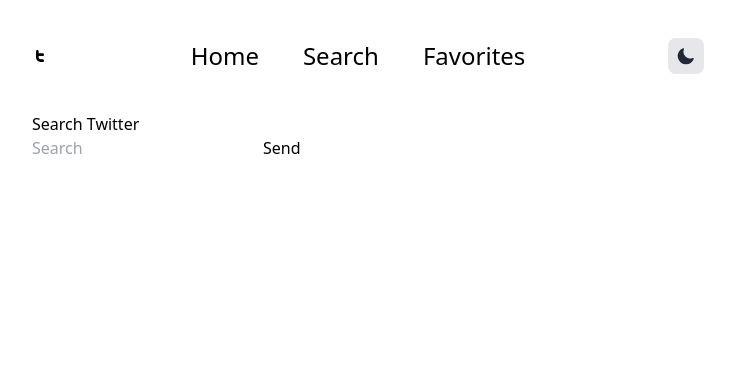
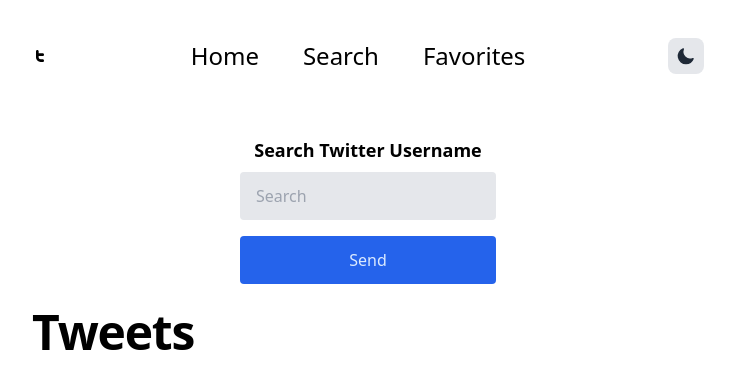
Before and after one commit to shrki416/next-twitter, a Next.js app: page /search in a window 1280 px wide. Shown: the top 388 px of the page, without its empty margins (272-1007 px from the left). Built offline with nearby package versions, Linux system fonts and the light colour scheme.

Commit message:
Search page finished

```diff
--- a/pages/search.js
+++ b/pages/search.js
@@ -1,5 +1,7 @@
 import Head from "next/head";
+import Image from "next/image";
 import Link from "next/link";
+import Tweet from "../components/Tweet";
 import axios from "axios";
 import { useState } from "react";
 
@@ -10,45 +12,42 @@
   const getTweets = async (e) => {
     e.preventDefault();
     const { data } = await axios.get(`/api/search?q=${query}`);
+    console.log(`🚀`, data);
     setTweets(data);
     setQuery("");
   };
 
   return (
     <div className="container mx-auto max-w-2xl">
-      <h1>Search Twitter</h1>
-      <form onSubmit={getTweets}>
+      <form
+        onSubmit={getTweets}
+        className="flex flex-col items-center justify-center rounded p-6"
+      >
+        <label
+          className="font-semibold text-lg"
+          htmlFor="Search"
+        >
+          Search Twitter Username
+        </label>
         <input
           type="text"
           aria-label="Search"
           placeholder="Search"
           value={query}
           onChange={(e) => setQuery(e.target.value)}
+          className="flex items-center h-12 px-4 w-64 bg-gray-200 mt-2 rounded focus:outline-none focus:ring-2"
         />
-        <button>Send</button>
+        <button className='flex items-center justify-center bg-blue-600 rounded text-blue-100 hover:bg-blue-700 h-12 mt-4 w-64'>
+          Send
+        </button>
       </form>
-      {
-        tweets.map((tweet) => (
-          Object.keys(tweet).length > 0 && (
-            <div key={tweet.id} className="border-b border-gray-400 pb-4">
-              <div className="flex">
-                <img
-                  src={tweet.profile_image_url}
-                  alt={tweet.username}
-                  className="w-10 h-10 rounded-full mr-4"
-                />
-                <div className="flex-1">
-                  <p className="font-bold">
-                    <Link href="/api/user/[id]" as={`/api/user/${tweet.username}`}>
-                      <a>{tweet.username}</a>
-                    </Link>
-                  </p>
-                  <p className="text-sm">{tweet.text}</p>
-                </div>
-              </div>
-            </div>
-        ))
-      )}
+
+      <h1 className="font-bold text-3xl md:text-5xl tracking-tight mb-4">
+        Tweets
+      </h1>
+      {tweets.map((tweet) => (
+        <Tweet key={tweet.id} {...tweet} />
+      ))}
     </div>
   );
 }
```
